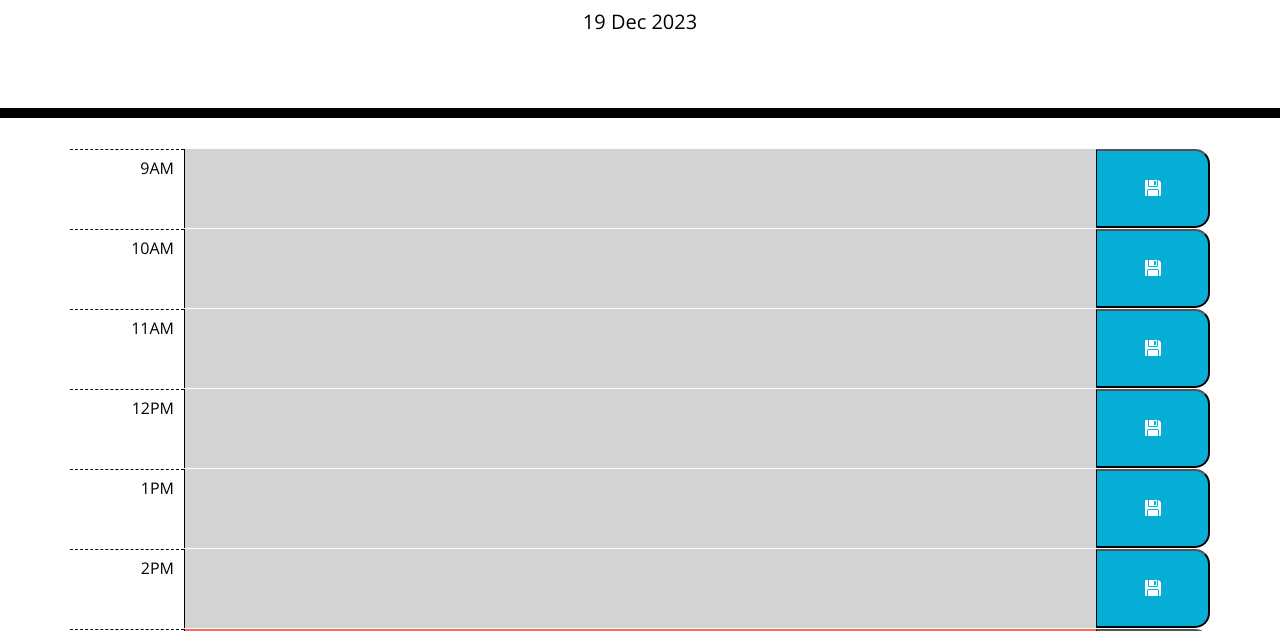
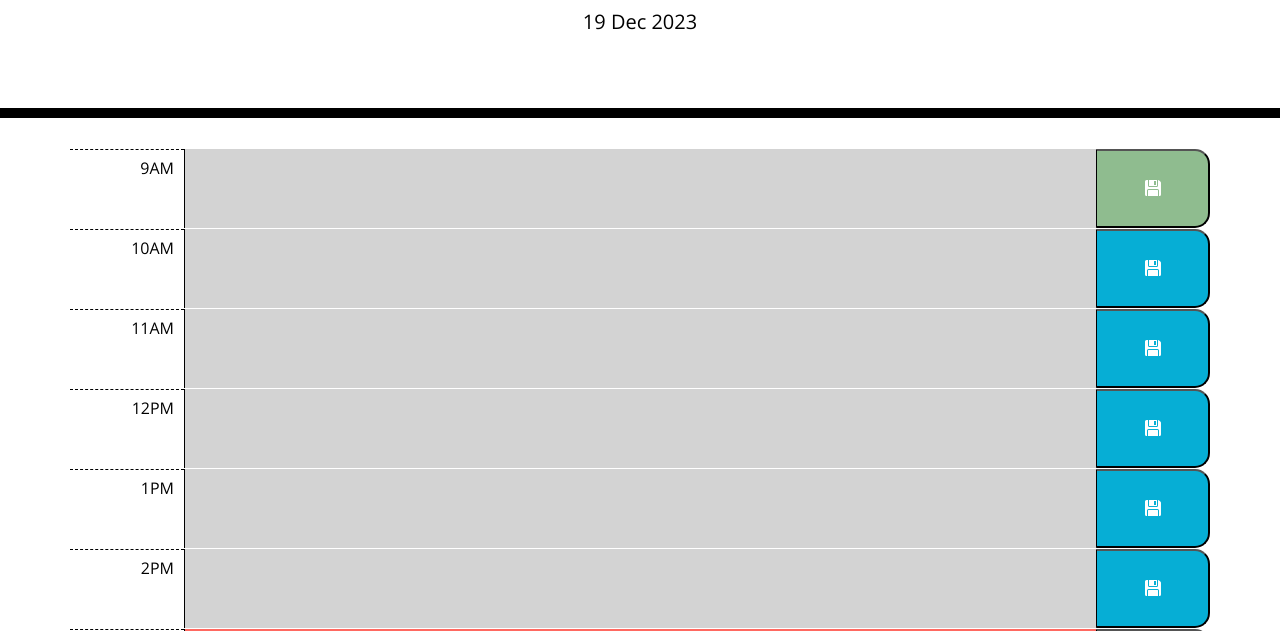
Before and after one commit to philManWithBeard/Work-Day-Scheduler, a plain HTML site: page index.html in a window 1280 px wide. In both pictures the pointer is over the button 1153 px from the left and 357 px from the top of the page. Shown: the part 169-800 px from the top of the page. Drawn offline with nearby package versions, Linux system fonts and the light colour scheme.

Commit message:
improve button ui

```diff
--- a/assets/style.css
+++ b/assets/style.css
@@ -86,7 +86,12 @@ header {
 }
 
 
-.saveBtn i:hover {
-  font-size: 20px;
-  transition: all 0.3s ease-in-out;
+.saveBtn:hover {
+  transition: all 0.1s ease-in-out;
+  background-color: darkseagreen;
 }
+
+.saveBtn:active {
+  transition: all 0.1s ease-in-out;
+  background-color: #ff6961;
+}
```
